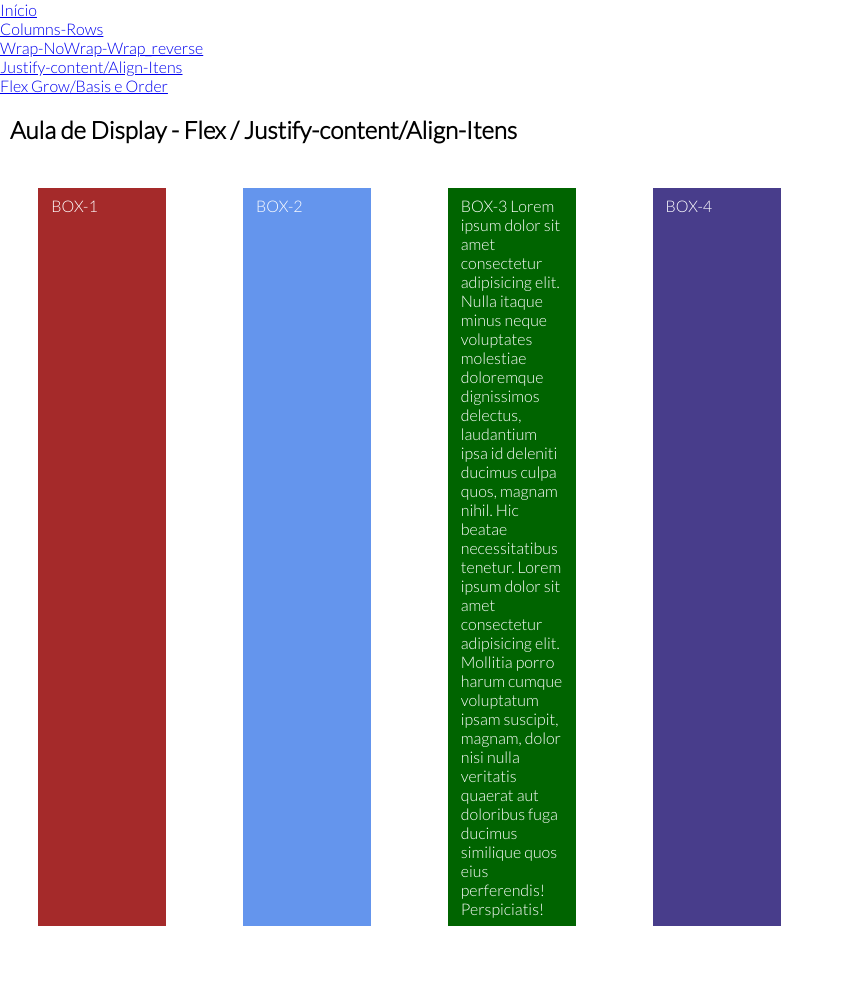
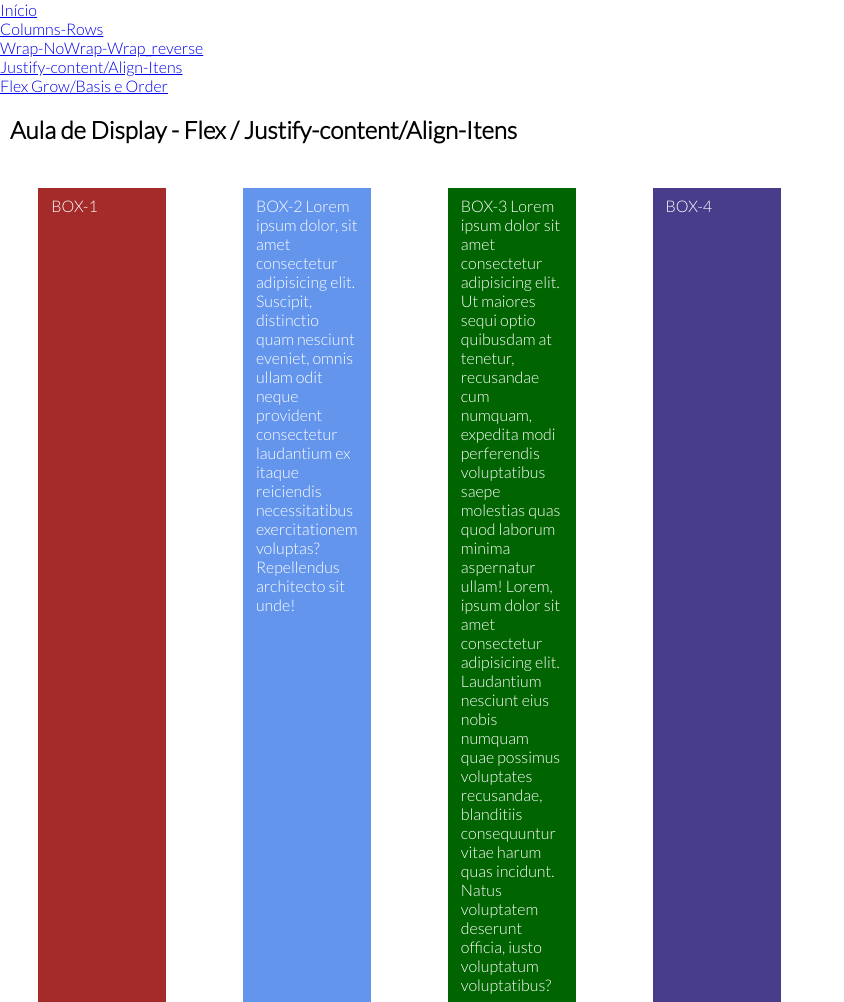
Before and after one commit to 1TDSF-21/exemplo-flex, a plain HTML site: page pf0670/flex-layout03.html in a window 1280 px wide. Shown: the whole page, without its empty margins (0-844 px from the left). Before the commit the page ends 950 px from the top, so only its background shows below. Drawn offline with Linux system fonts and the light colour scheme.

Commit message:
Exemplos Finalizados e arquivo base adicionado.

```diff
--- a/pf0670/css/style-flex01.css
+++ b/pf0670/css/style-flex01.css
@@ -1,4 +1,5 @@
 .box-container {
+    border: solid 2px #000;
     display: flex;
     flex-direction: column-reverse;
     /*
--- a/pf0670/css/style-flex02.css
+++ b/pf0670/css/style-flex02.css
@@ -12,11 +12,12 @@
 
 .box {
     display: block;
-    /*width: 10vw;
-    min-width: 5vw;*/
+    width: 300px;
+    /*
+    min-width: 5vw;
     height: 15vh;
     margin: 3vh 3vw;
-    padding: 1vh 1vw;
+    padding: 1vh 1vw;*/
     color: #fff;
 }
 
--- a/pf0670/css/style-flex04.css
+++ b/pf0670/css/style-flex04.css
@@ -1,9 +1,9 @@
 .box-container {
     display: flex;
     flex-direction: row;
-
     /*
-
+    A utilização do Flex (grow,basis), deve ser nos itens.
+    E devemos suprimir as larguras para que não afete a manipulação.
     */
 }
 
@@ -19,13 +19,13 @@
 
 .box-1 {
     background-color: brown;
-    flex-basis: 10vw;
+    flex-basis: 10%;
     order: 5;
 }
 
 .box-2 {
     background-color: cornflowerblue;
-    flex: 1 0 0;
+    flex-grow: 4;
     order: 3;
 }
 
@@ -37,12 +37,12 @@
 
 .box-4 {
     background-color: darkslateblue;
-    flex-grow: 1;
-    order: 2;
+    flex-grow: 2;
+    order: 3;
 }
 
 .box-5 {
     background-color: midnightblue;
-    flex-grow: 4;
+    flex-grow: 3;
     order: 1;
 }
--- a/pf0670/flex-layout03.html
+++ b/pf0670/flex-layout03.html
@@ -30,15 +30,17 @@
         <div class="box-container">
 
             <div class="box box-1">BOX-1</div>
-            <div class="box box-2">BOX-2</div>
+            <div class="box box-2">BOX-2
+                Lorem ipsum dolor, sit amet consectetur adipisicing elit. Suscipit, distinctio quam nesciunt eveniet,
+                omnis ullam odit neque provident consectetur laudantium ex itaque reiciendis necessitatibus
+                exercitationem voluptas? Repellendus architecto sit unde!
+            </div>
             <div class="box box-3">BOX-3
-                Lorem ipsum dolor sit amet consectetur adipisicing elit. Nulla itaque minus neque voluptates molestiae
-                doloremque dignissimos delectus, laudantium ipsa id deleniti ducimus culpa quos, magnam nihil. Hic
-                beatae necessitatibus tenetur. Lorem ipsum dolor sit amet consectetur adipisicing elit. Mollitia porro
-                harum cumque voluptatum ipsam suscipit, magnam, dolor nisi nulla veritatis quaerat aut doloribus fuga
-                ducimus similique quos eius perferendis! Perspiciatis!
-
-
+                Lorem ipsum dolor sit amet consectetur adipisicing elit. Ut maiores sequi optio quibusdam at tenetur,
+                recusandae cum numquam, expedita modi perferendis voluptatibus saepe molestias quas quod laborum minima
+                aspernatur ullam! Lorem, ipsum dolor sit amet consectetur adipisicing elit. Laudantium nesciunt eius
+                nobis numquam quae possimus voluptates recusandae, blanditiis consequuntur vitae harum quas incidunt.
+                Natus voluptatem deserunt officia, iusto voluptatum voluptatibus?
             </div>
             <div class="box box-4">BOX-4</div>
 
```
Also changed, not shown: pf0670/exer-01-flex.html (+6 -0 lines), pf0670/index.html (+2 -0 lines), pf0670/img/base.png (added).
